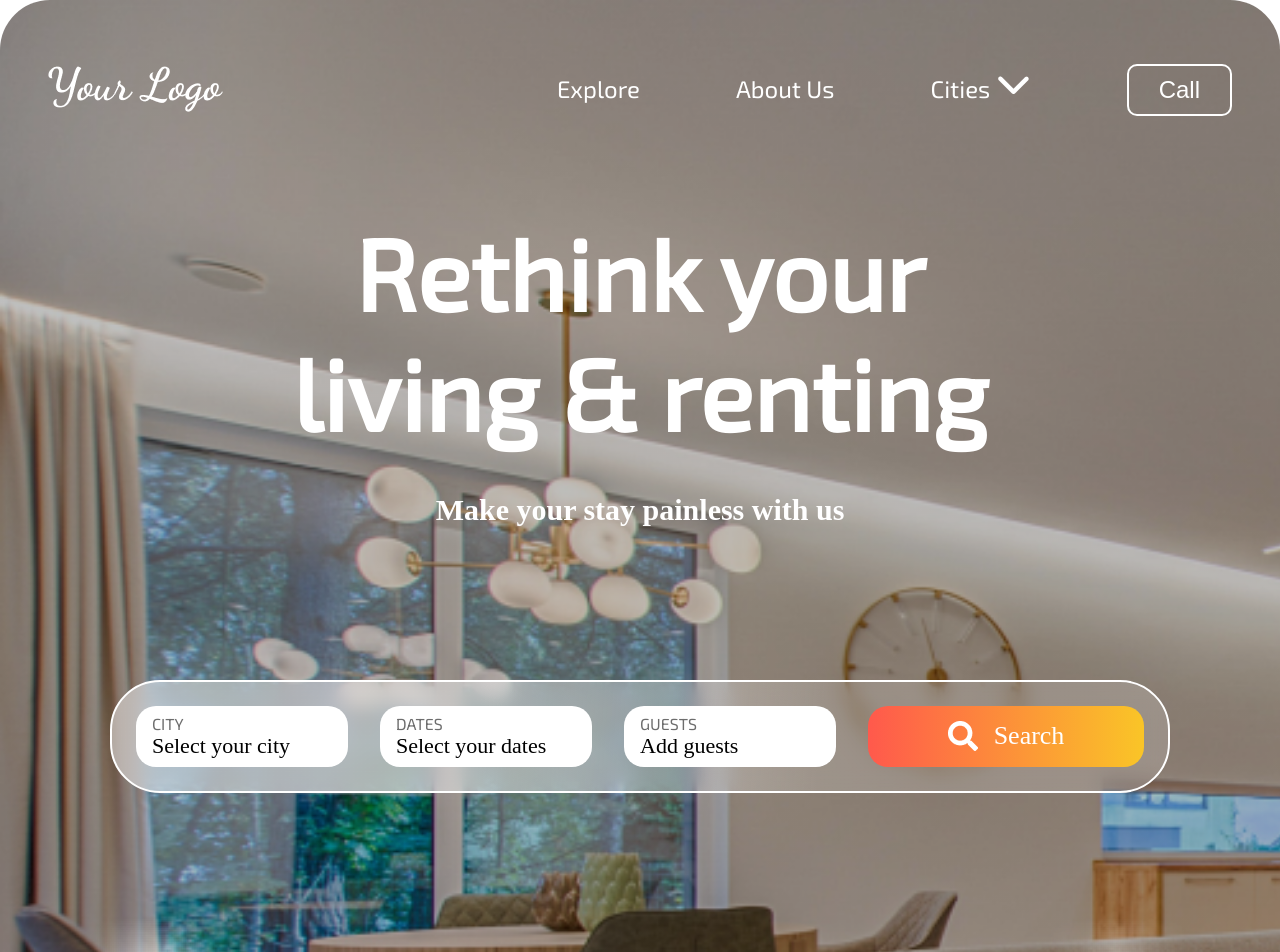
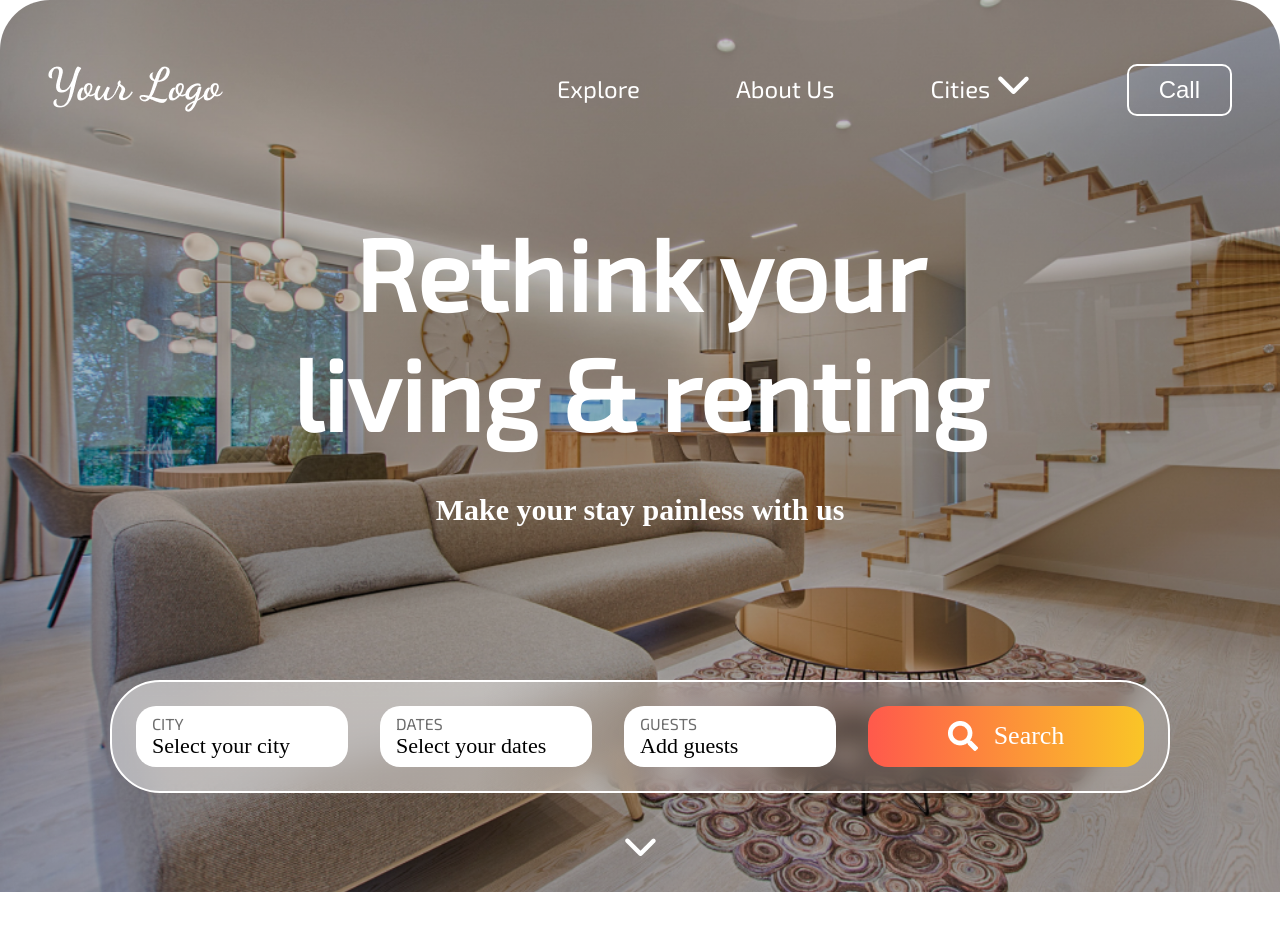
Before and after one commit to kashifnazar/code-20220825-kashifnazar, a React (Create React App) app: page / in a window 1280 px wide. Shown: the top 952 px of the page. Built offline with nearby package versions, Linux system fonts and the light colour scheme.

Commit message:
Down arrow improvements

```diff
--- a/src/App.css
+++ b/src/App.css
@@ -1,6 +1,3 @@
-.App {
-}
-
 .App .main-area {
   padding: 3rem;
   display: flex;
@@ -33,10 +30,17 @@
   color: #61dafb;
 }
 
+.App .down-arrow-container {
+  display: flex;
+  justify-content: center;
+  margin-top: 10px;
+}
+
 @keyframes App-logo-spin {
   from {
     transform: rotate(0deg);
   }
+
   to {
     transform: rotate(360deg);
   }
--- a/src/components/main-screen/index.tsx
+++ b/src/components/main-screen/index.tsx
@@ -15,14 +15,9 @@ export const MainScreen = () => {
             <Logo />
             <Navigation />
         </Header>
-
         <Banner title='Rethink your living & renting' subTitle='Make your stay painless with us'></Banner>
-
-
         <Filters/>
-
-        <img src="/images/down-arrow.png" alt='Down'/>
-
+        <div className="down-arrow-container"><img src="/images/down-arrow.png" alt='Down'/></div>
     </div>
   )
 }
--- a/src/components/main-screen/main-screen.css
+++ b/src/components/main-screen/main-screen.css
@@ -5,5 +5,5 @@
   color: #FFF;
   border-top-right-radius: 50px;
   border-top-left-radius: 50px;
-    padding-bottom: 3rem;
+  padding-bottom: 2rem;
 }
```
Lines whose indentation alone changed are shown as unchanged.
